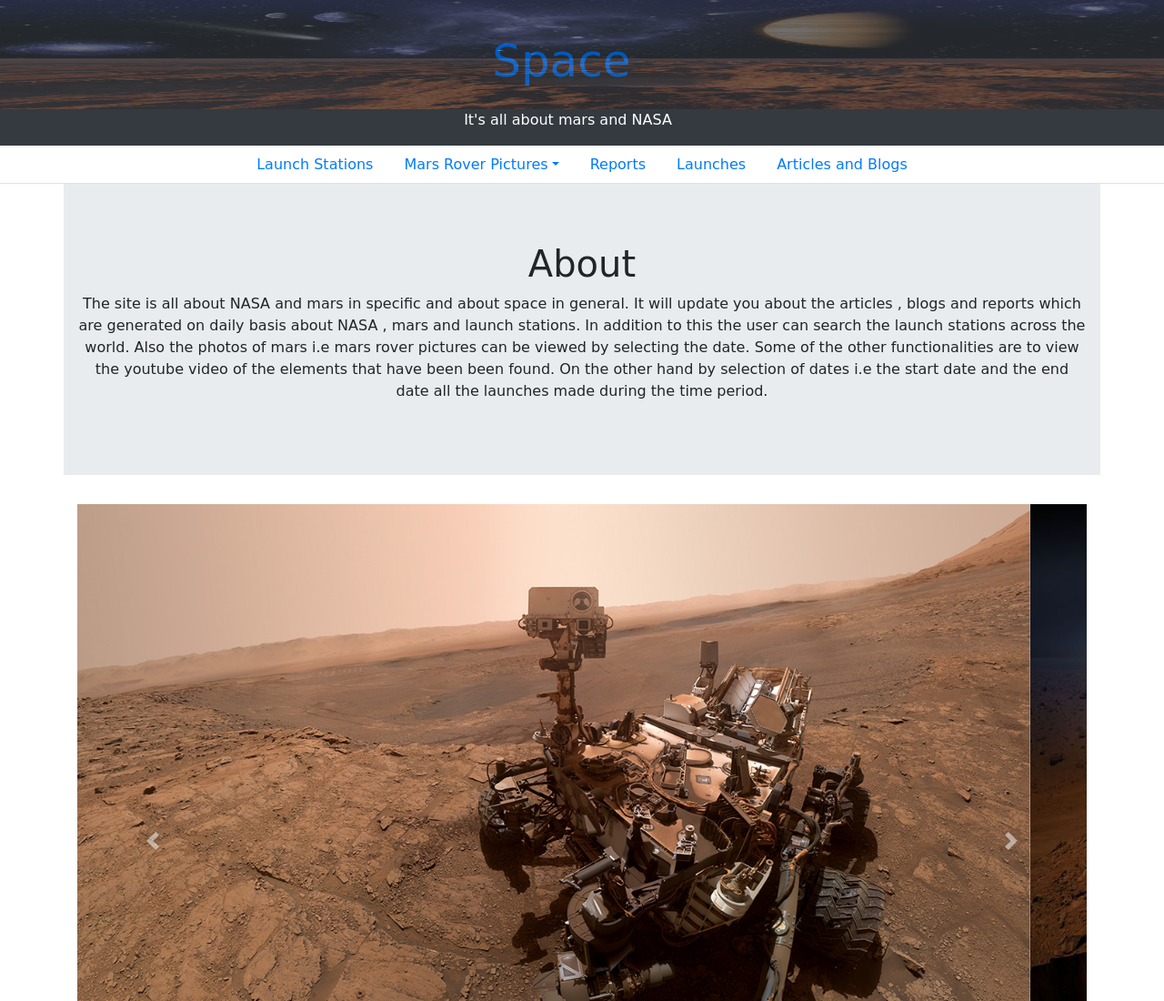
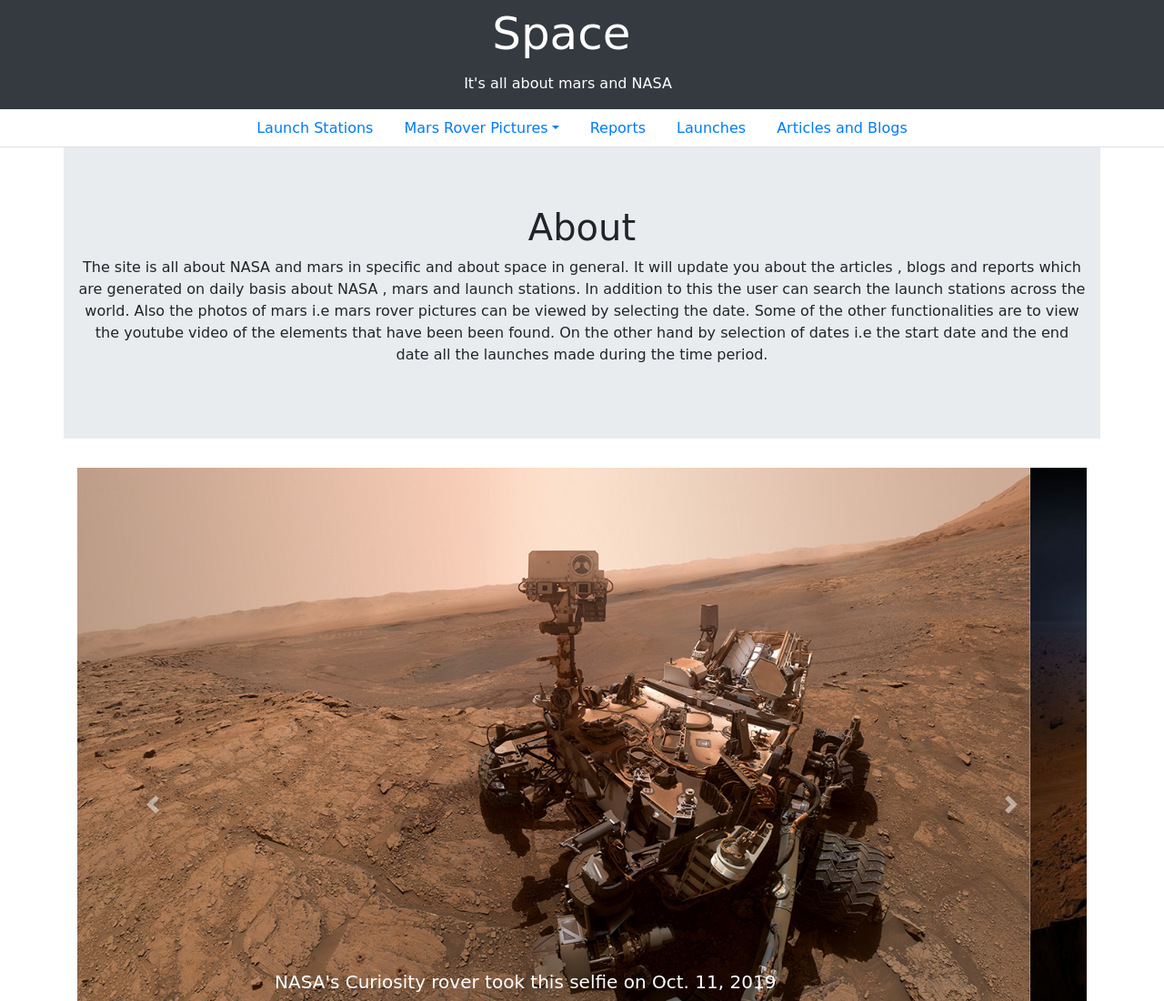
Before and after one commit to Parul1999/assessment-project, a plain HTML site: page index.html in a window 1280 px wide. Shown: the top 1100 px of the page at 91% size. Drawn offline with nearby package versions, Linux system fonts and the light colour scheme.

Commit message:
origin master

```diff
--- a/index.html
+++ b/index.html
@@ -9,8 +9,7 @@
 <body>
 <!--Header-->
 <div class="row bg-dark text-white">
-<img src="images/img.jpg" height="120px" width="100%" id="img">
-<a href="index.html" ><label>Space</label></a>
+<label>Space</label>
 <p id="p">It's all about mars and NASA</p>
 </div>
 <ul class="nav nav-tabs">
--- a/style.css
+++ b/style.css
@@ -6,12 +6,13 @@
 
 label {
     font-size: 50px;
-    margin-top: -90px;
+    /* margin-top: -90px; */
     /* margin-left: 20%; */
 }
 
 #p {
     margin-left: -14%;
+    margin-top: 80px;
 }
 
 #img {
```
Also changed, not shown: launch stations/index.html (+1 -1 lines).
